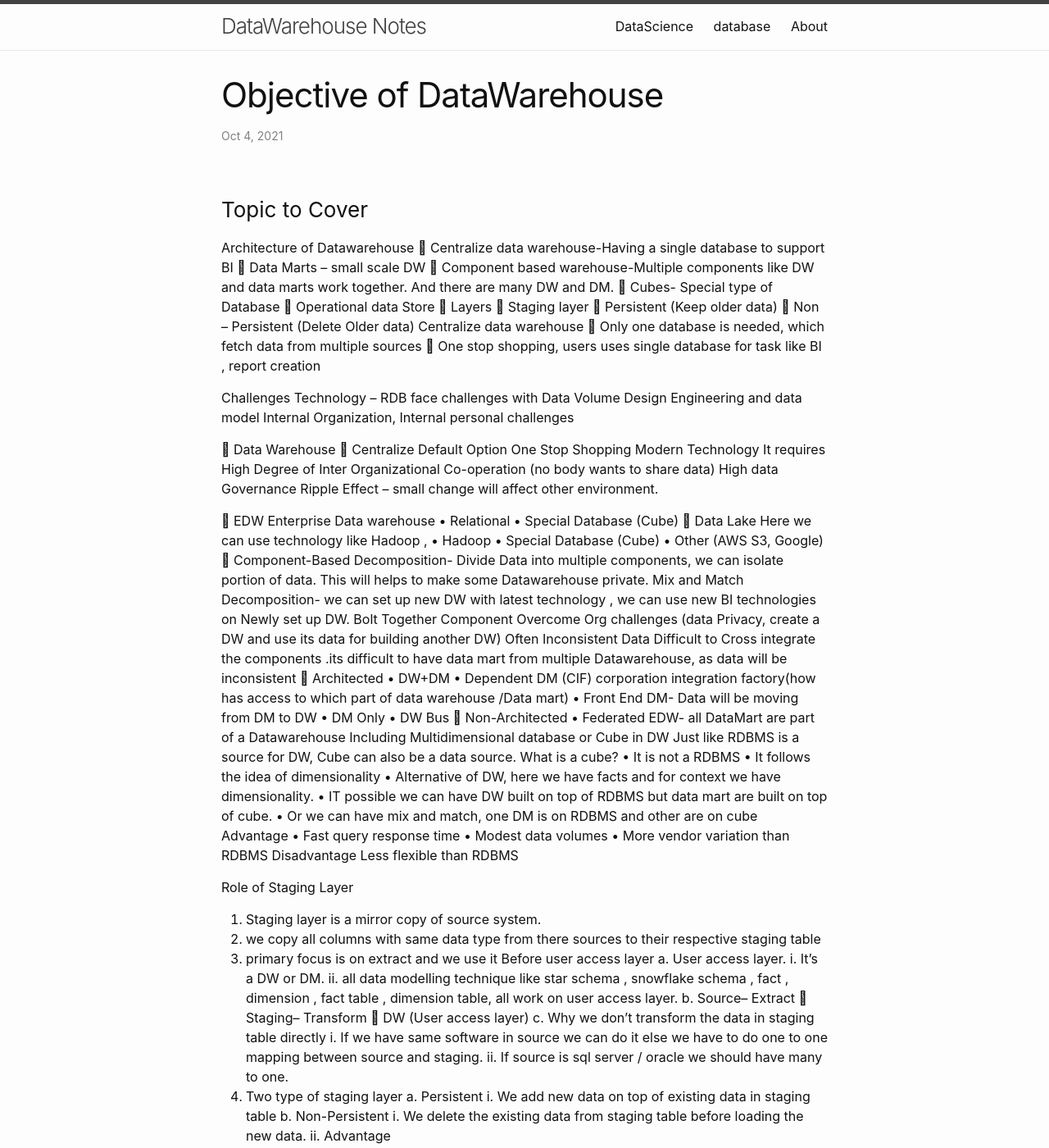
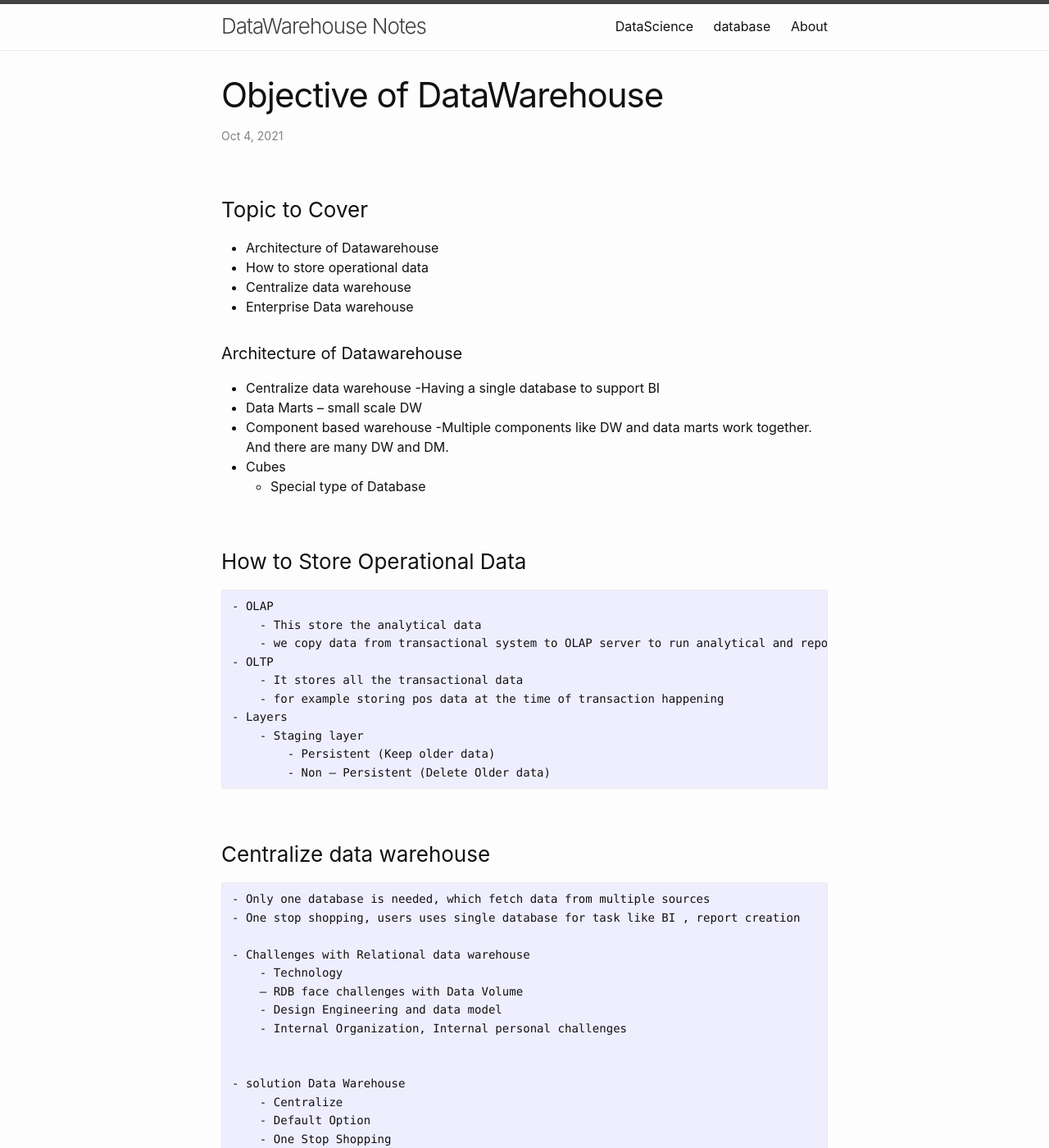
Before and after one commit to Pankaj2505/DataWarehouse, a Jekyll site: the page built from _posts/2022-10-04-objective_of_DW.md, in a window 1280 px wide and 1400 px high. Shown: the whole window at 82% size. Built offline with Jekyll 4.4.1, drawn with Linux system fonts in a browser that asks for light colours; some of the changed text lies outside the part shown.

Commit message:
updated link

```diff
--- a/_posts/2022-10-04-objective_of_DW.md
+++ b/_posts/2022-10-04-objective_of_DW.md
@@ -3,66 +3,87 @@ layout: post
 title:  "Objective of DataWarehouse"
 date:   2021-10-04 09:04:08 +0530
 categories: Notes
+permalink: '/datawarehouse/objective'
 ---
 
 ### Topic to Cover
+- Architecture of Datawarehouse
+- How to store operational data
+- Centralize data warehouse
+- Enterprise Data warehouse
 
-Architecture of Datawarehouse
-	Centralize data warehouse-Having a single database to support BI
-	Data Marts – small scale DW
-	Component based warehouse-Multiple components like DW and data marts work together. And there are many DW and DM.
-	Cubes- Special type of Database
-	Operational data Store
-	Layers
-	Staging layer
-	Persistent (Keep older data)
-	Non – Persistent (Delete Older data)
-Centralize data warehouse
-	Only one database is needed, which fetch data from multiple sources
-	One stop shopping, users uses single database for task like BI , report creation
+#### Architecture of Datawarehouse
+- Centralize data warehouse
+    -Having a single database to support BI
+- Data Marts
+     – small scale DW
+- Component based warehouse
+    -Multiple components like DW and data marts work together. And there are many DW and DM.
+- Cubes
+    - Special type of Database
 
-Challenges
-Technology – RDB face challenges with Data Volume
-Design Engineering and data model
-Internal Organization, Internal personal challenges
+### How to Store Operational Data
+    - OLAP
+        - This store the analytical data
+        - we copy data from transactional system to OLAP server to run analytical and reporting operations
+    - OLTP
+        - It stores all the transactional data
+        - for example storing pos data at the time of transaction happening
+    - Layers
+        - Staging layer
+            - Persistent (Keep older data)
+            - Non – Persistent (Delete Older data)
 
 
-	Data Warehouse
-	Centralize
-Default Option
-One Stop Shopping
-Modern Technology
-It requires High Degree of Inter Organizational Co-operation (no body wants to share data)
-High data Governance
-Ripple Effect – small change will affect other environment.
+### Centralize data warehouse
+    - Only one database is needed, which fetch data from multiple sources
+    - One stop shopping, users uses single database for task like BI , report creation
 
-	EDW
-Enterprise Data warehouse
-•	Relational
-•	Special Database (Cube)
-	Data Lake
-Here we can use technology like Hadoop ,
-•	Hadoop
-•	Special Database (Cube)
-•	Other (AWS S3, Google)
-	Component-Based
-Decomposition- Divide Data into multiple components, we can isolate portion of data. This will helps to make some Datawarehouse private.
-Mix and Match Decomposition- we can set up new DW with latest technology , we can use new BI technologies on Newly set up DW.
-Bolt Together Component
-Overcome Org challenges (data Privacy, create a DW and use its data for building another DW)
-Often Inconsistent Data
-Difficult to Cross integrate the components .its difficult to have data mart from multiple Datawarehouse, as data will be inconsistent
-	Architected
-•	DW+DM
-•	Dependent DM (CIF) corporation integration factory(how has access to which part of data warehouse /Data mart)
-•	Front End DM- Data will be moving from DM to DW
-•	DM Only
-•	DW Bus
-	Non-Architected
-•	Federated EDW- all DataMart are part of a Datawarehouse
-Including Multidimensional database or Cube in DW
-Just like RDBMS is a source for DW, Cube can also be a data source.
-What is a cube?
+    - Challenges with Relational data warehouse
+        - Technology
+        – RDB face challenges with Data Volume
+        - Design Engineering and data model
+        - Internal Organization, Internal personal challenges
+
+
+    - solution Data Warehouse
+        - Centralize
+        - Default Option
+        - One Stop Shopping
+        - Modern Technology
+        - It requires High Degree of Inter Organizational Co-operation (no body wants to share data)
+        - High data Governance
+        - Ripple Effect – small change will affect other environment.
+
+        -EDW Enterprise Data warehouse
+            - Relational
+            - Special Database (Cube)
+        - Data Lake
+            - Here we can use technology like Hadoop
+            - Special Database (Cube)
+        - Other (AWS S3, Google)
+### Component-Based
+    -Decomposition
+        - Divide Data into multiple components, we can isolate portion of data. This will helps to make some Datawarehouse private.
+
+    - Mix and Match Decomposition
+    - we can set up new DW with latest technology , we can use new BI technologies on Newly set up DW.
+    - Bolt Together Component
+    - Overcome Org challenges (data Privacy, create a DW and use its data for building another DW)
+    - Often Inconsistent Data
+    - Difficult to Cross integrate the components .its difficult to have data mart from multiple Datawarehouse, as data will be inconsistent
+###	Architected
+    - DW+DM
+    - Dependent DM (CIF) corporation integration factory(how has access to which part of data warehouse /Data mart)
+    -Front End DM- Data will be moving from DM to DW
+    - DM Only
+    - DW Bus
+###	Non-Architected
+    - Federated EDW- all DataMart are part of a Datawarehouse
+    - Including Multidimensional database or Cube in DW
+    - Just like RDBMS is a source for DW, Cube can also be a data source.
+
+### What is a cube?
 •	It is not a RDBMS
 •	It follows the idea of dimensionality
 •	Alternative of DW, here we have facts and for context we have dimensionality.
```
Also changed, not shown: _posts/2022-10-01-Fact.md (+1 -0 lines), _posts/2022-10-02-Dimension.md (+1 -0 lines), _posts/2022-10-03-DimensionModelling.md (+2 -1 lines).
